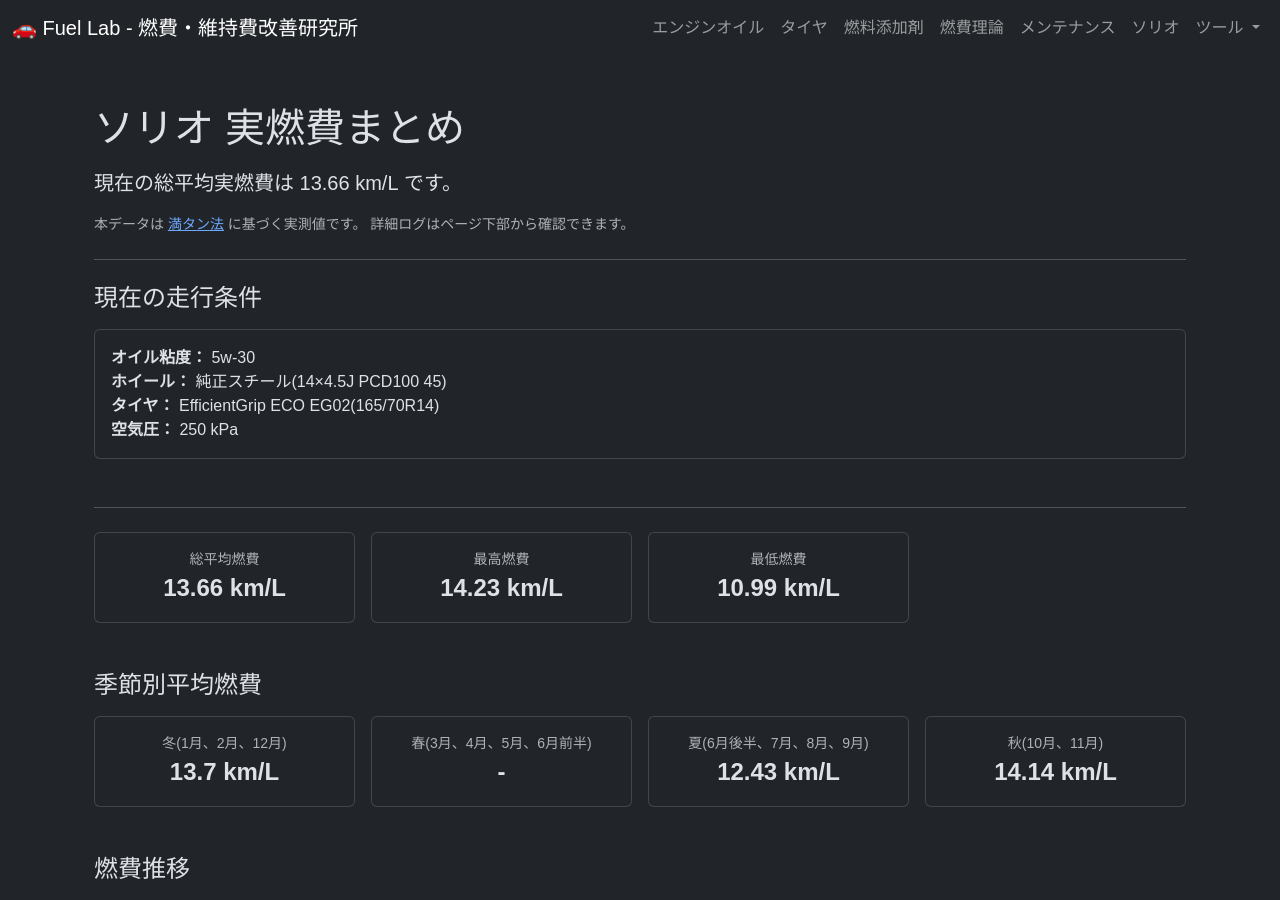
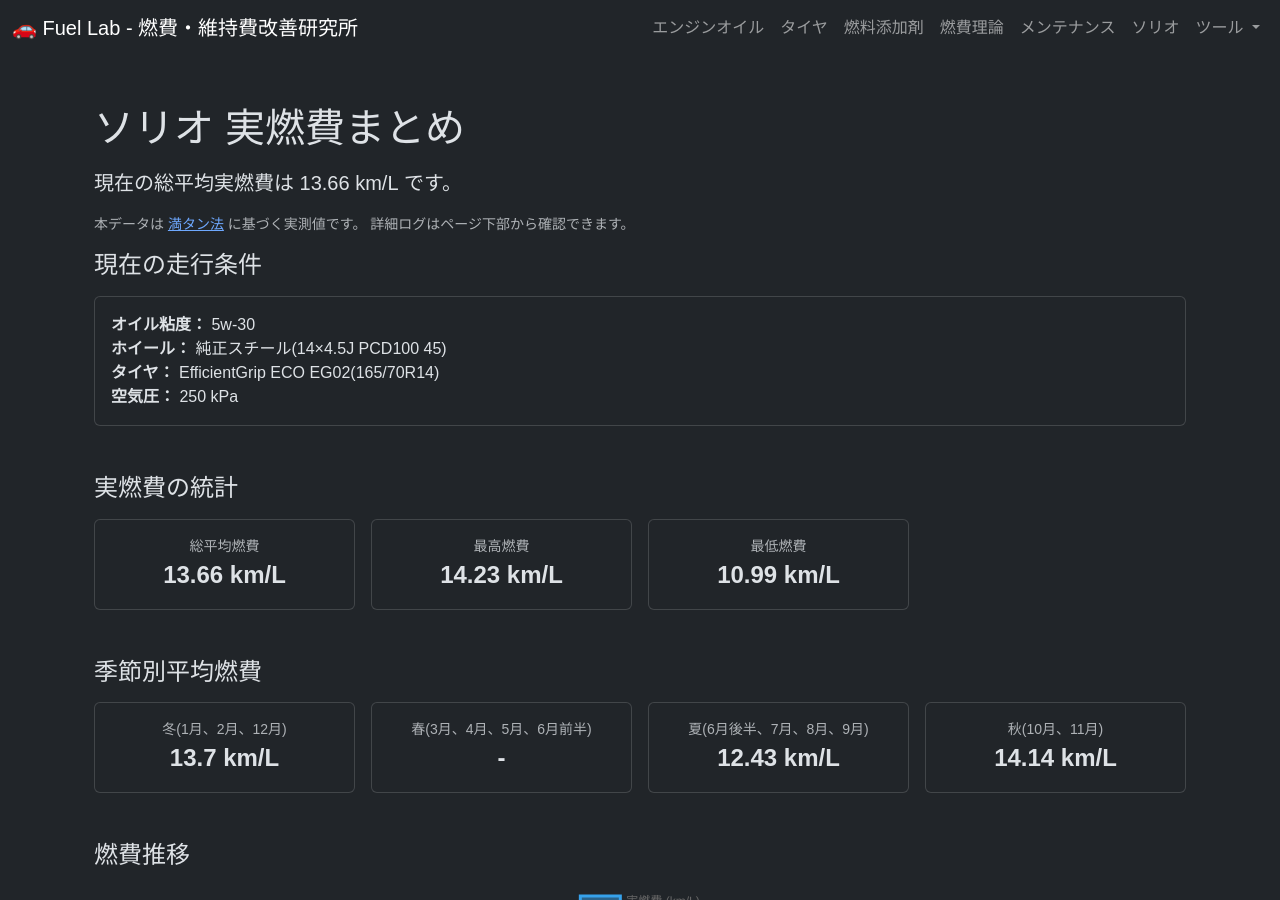
Before and after one commit to funyapar-org/fuel-lab, a Jekyll site: the page built from _solio/solio-fuel-summary.md, in a window 1280 px wide and 900 px high. Built offline with Jekyll 4.4.1, drawn with Linux system fonts in a browser that asks for light colours.

Commit message:
solio-fuel-summary.md を更新

```diff
--- a/_solio/solio-fuel-summary.md
+++ b/_solio/solio-fuel-summary.md
@@ -30,8 +30,6 @@ date: 2026-02-26 21:00:00 +0900
     に基づく実測値です。
     詳細ログはページ下部から確認できます。
   </p>
-
-  <hr class="my-4">
 
   <!-- 現在の走行条件 -->
   <h2 class="h4 mb-3">現在の走行条件</h2>
@@ -76,9 +74,9 @@ date: 2026-02-26 21:00:00 +0900
     </div>
   {% endif %}
 
-  <hr class="my-4">
+  <!-- 総合統計 -->
+  <h2 class="h4 mb-3">実燃費の統計</h2>
 
-  <!-- 総合統計 -->
   <div class="row g-3 mb-5">
 
     <div class="col-md-3">
```
